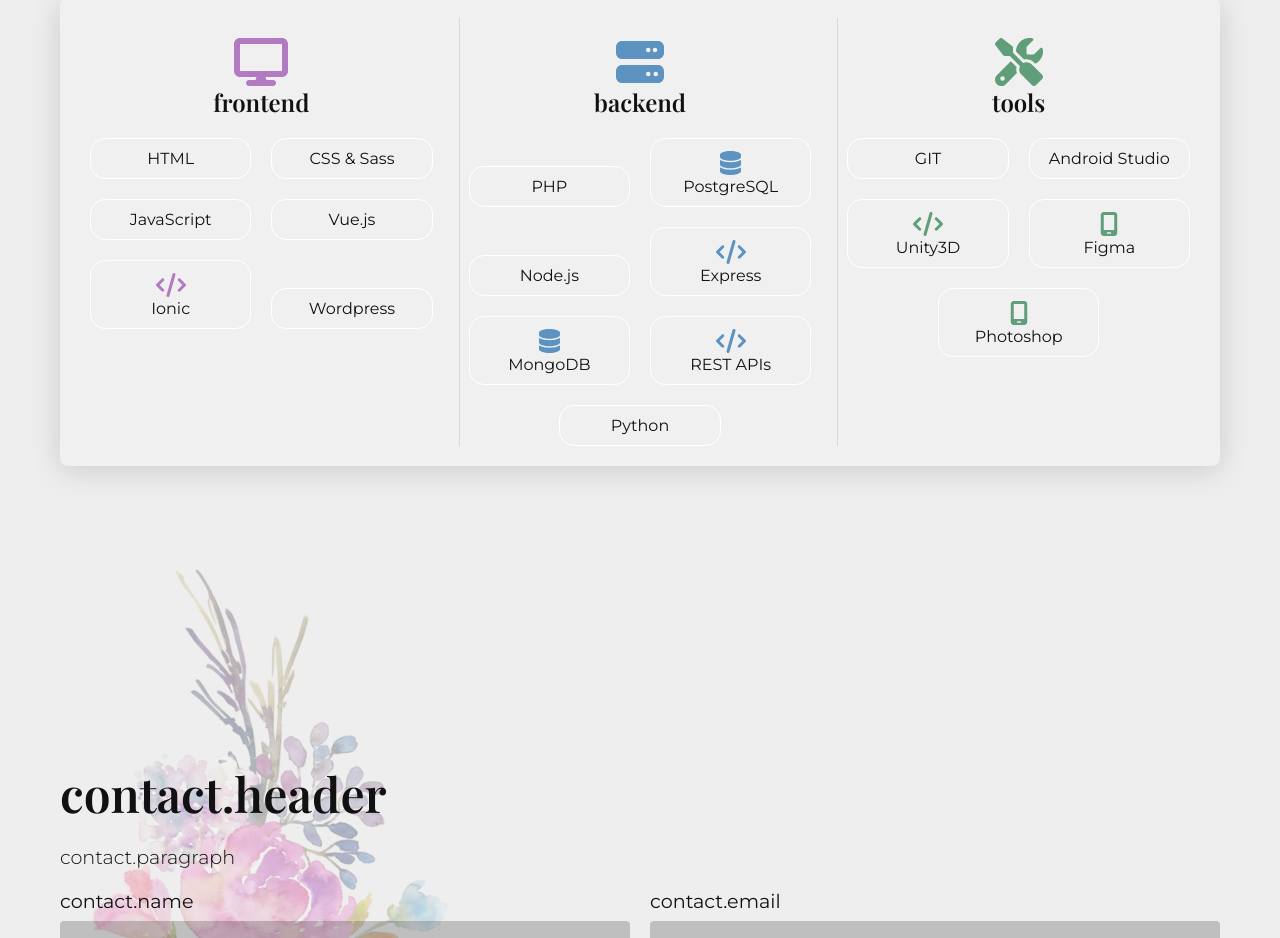
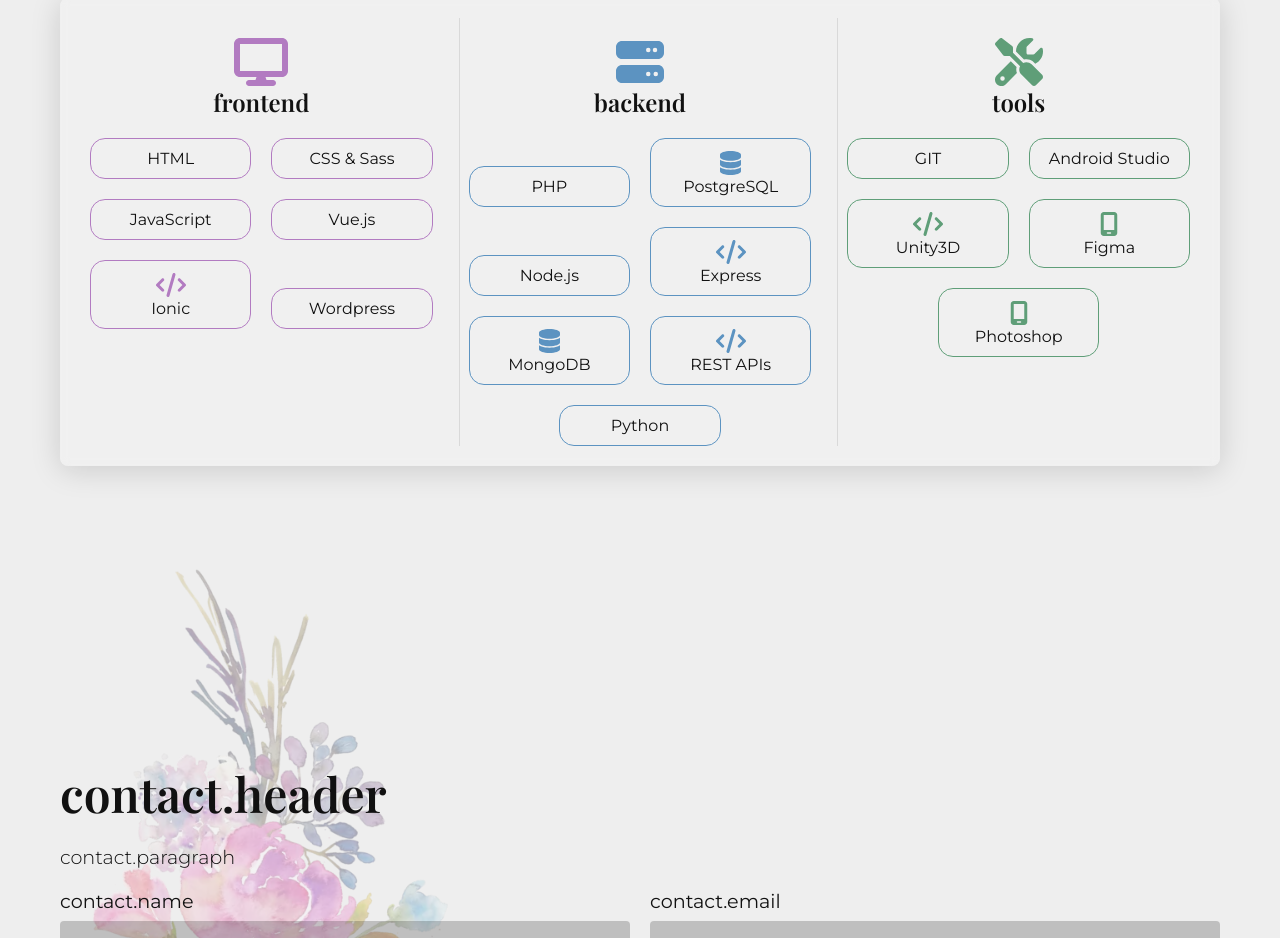
Before and after one commit to Jennow/jencoding_vue, a Vue app: page / in a window 1280 px wide. Shown: the part 3620-4558 px from the top of the page. Built offline with nearby package versions, Linux system fonts and the light colour scheme; what @fortawesome/fontawesome-free-brands would draw is missing.

Commit message:
Minor style fixes

```diff
--- a/src/components/SkillsPage.vue
+++ b/src/components/SkillsPage.vue
@@ -187,12 +187,25 @@ export default {
     color: var(--primary-color);
   }
 
+  .frontend .skill {
+    border-color: var(--primary-color);
+  }
+
   .backend svg{
     color: var(--secondary-color);
   }
 
+  .backend .skill {
+    border-color: var(--secondary-color);
+  }
+
+
   .tools svg {
     color: var(--tertiary-color);
+  }
+
+  .tools .skill {
+    border-color: var(--tertiary-color);
   }
 
   @media (max-width: 970px) {
```
